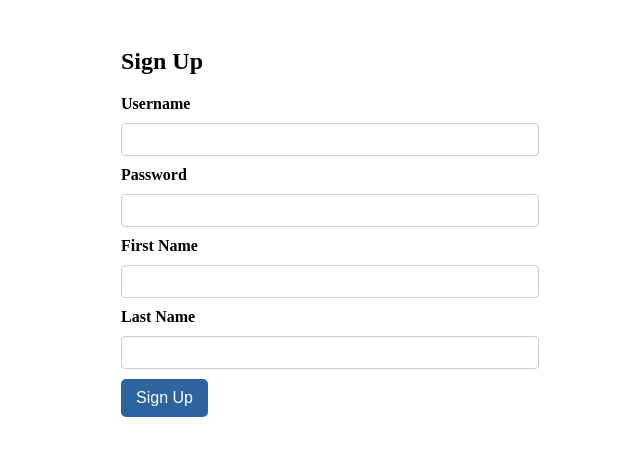
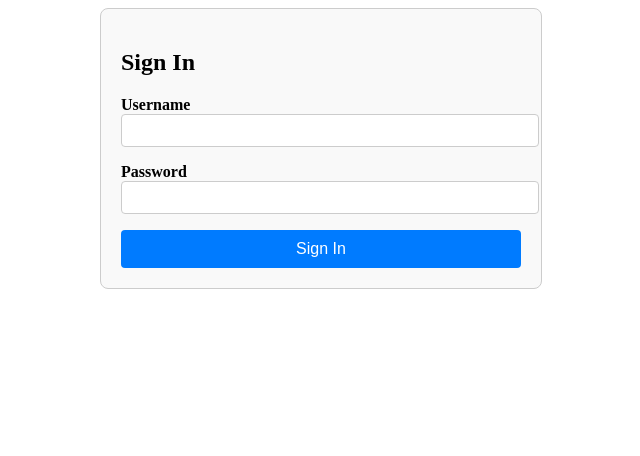
Before and after one commit to alvinjhson/AgriServiceLog, a React (Vite) app: page / in a window 1280 px wide. Shown: the top 456 px of the page, without its empty margins (319-959 px from the left). Built offline with nearby package versions, Linux system fonts and the light colour scheme.

Commit message:
login backend work with frontend

```diff
--- a/responses/index.ts
+++ b/responses/index.ts
@@ -16,9 +16,9 @@ export function sendResponse(
       statusCode: code,
       headers: {
         "Content-Type": "application/json",
-        "Access-Control-Allow-Origin": "http://localhost:5173", // Allow all origins for development; replace with your frontend URL in production
-        "Access-Control-Allow-Methods": "POST, OPTIONS", // Allow POST and OPTIONS methods
-        "Access-Control-Allow-Headers": "Content-Type", // Allow Content-Type header
+        "Access-Control-Allow-Origin": "http://localhost:5173",
+        "Access-Control-Allow-Methods": "POST, OPTIONS",
+        "Access-Control-Allow-Headers": "Content-Type",
       },
       body: JSON.stringify({
         ...response,
--- a/src/components/App.tsx
+++ b/src/components/App.tsx
@@ -1,10 +1,11 @@
 import React from "react";
 import Signup from "./signUp/signup";
+import Signin from "./signIn/signIn";
 
 const App = () => {
   return (
     <div>
-      <Signup />
+      <Signin />
     </div>
   );
 };
--- /dev/null
+++ b/src/components/signIn/signIn.tsx
@@ -0,0 +1,84 @@
+import React, { useState } from "react";
+import axios from "axios";
+import "./signin.scss";
+
+const Signin = () => {
+  const [formData, setFormData] = useState({
+    username: "",
+    password: "",
+  });
+
+  const [responseMessage, setResponseMessage] = useState("");
+  const [loading, setLoading] = useState(false);
+
+  const handleChange = (e: React.ChangeEvent<HTMLInputElement>) => {
+    const { name, value } = e.target;
+    setFormData((prevData) => ({
+      ...prevData,
+      [name]: value,
+    }));
+  };
+
+  const handleSubmit = async (e: React.FormEvent) => {
+    e.preventDefault();
+    setLoading(true);
+
+    try {
+      const response = await axios.post(
+        "https://z09zwi52qg.execute-api.eu-north-1.amazonaws.com/dev/auth/login",
+        formData
+      );
+
+      if (response.data.success) {
+        setResponseMessage("Successfully logged in!");
+        console.log("Token:", response.data.token);
+      } else {
+        setResponseMessage(response.data.message || "Login failed. Please try again.");
+      }
+    } catch (error) {
+      setResponseMessage(
+        error.response?.data?.message || "An error occurred. Please try again."
+      );
+    } finally {
+      setLoading(false);
+    }
+  };
+
+  return (
+    <div className="signin-container">
+      <h2>Sign In</h2>
+      <form className="signin-form" onSubmit={handleSubmit}>
+        <div>
+          <label htmlFor="username">Username</label>
+          <input
+            id="username"
+            type="text"
+            name="username"
+            value={formData.username}
+            onChange={handleChange}
+            required
+          />
+        </div>
+        <div>
+          <label htmlFor="password">Password</label>
+          <input
+            id="password"
+            type="password"
+            name="password"
+            value={formData.password}
+            onChange={handleChange}
+            required
+          />
+        </div>
+        <button type="submit" disabled={loading}>
+          {loading ? "Signing In..." : "Sign In"}
+        </button>
+      </form>
+      {responseMessage && (
+        <p className="response-message">{responseMessage}</p>
+      )}
+    </div>
+  );
+};
+
+export default Signin;
--- /dev/null
+++ b/src/components/signIn/signin.scss
@@ -0,0 +1,50 @@
+.signin-container {
+    max-width: 400px;
+    margin: 0 auto;
+    padding: 20px;
+    border: 1px solid #ccc;
+    border-radius: 8px;
+    background-color: #f9f9f9;
+  }
+
+  .signin-form {
+    display: flex;
+    flex-direction: column;
+  }
+
+  .signin-form > div {
+    margin-bottom: 16px;
+  }
+
+  .signin-form label {
+    margin-bottom: 8px;
+    font-weight: bold;
+  }
+
+  .signin-form input {
+    padding: 8px;
+    border: 1px solid #ccc;
+    border-radius: 4px;
+    width: 100%;
+  }
+
+  button {
+    padding: 10px;
+    border: none;
+    border-radius: 4px;
+    background-color: #007bff;
+    color: #fff;
+    font-size: 16px;
+    cursor: pointer;
+  }
+
+  button:disabled {
+    background-color: #ccc;
+    cursor: not-allowed;
+  }
+
+  .response-message {
+    margin-top: 16px;
+    font-size: 14px;
+    color: red;
+  }
```
